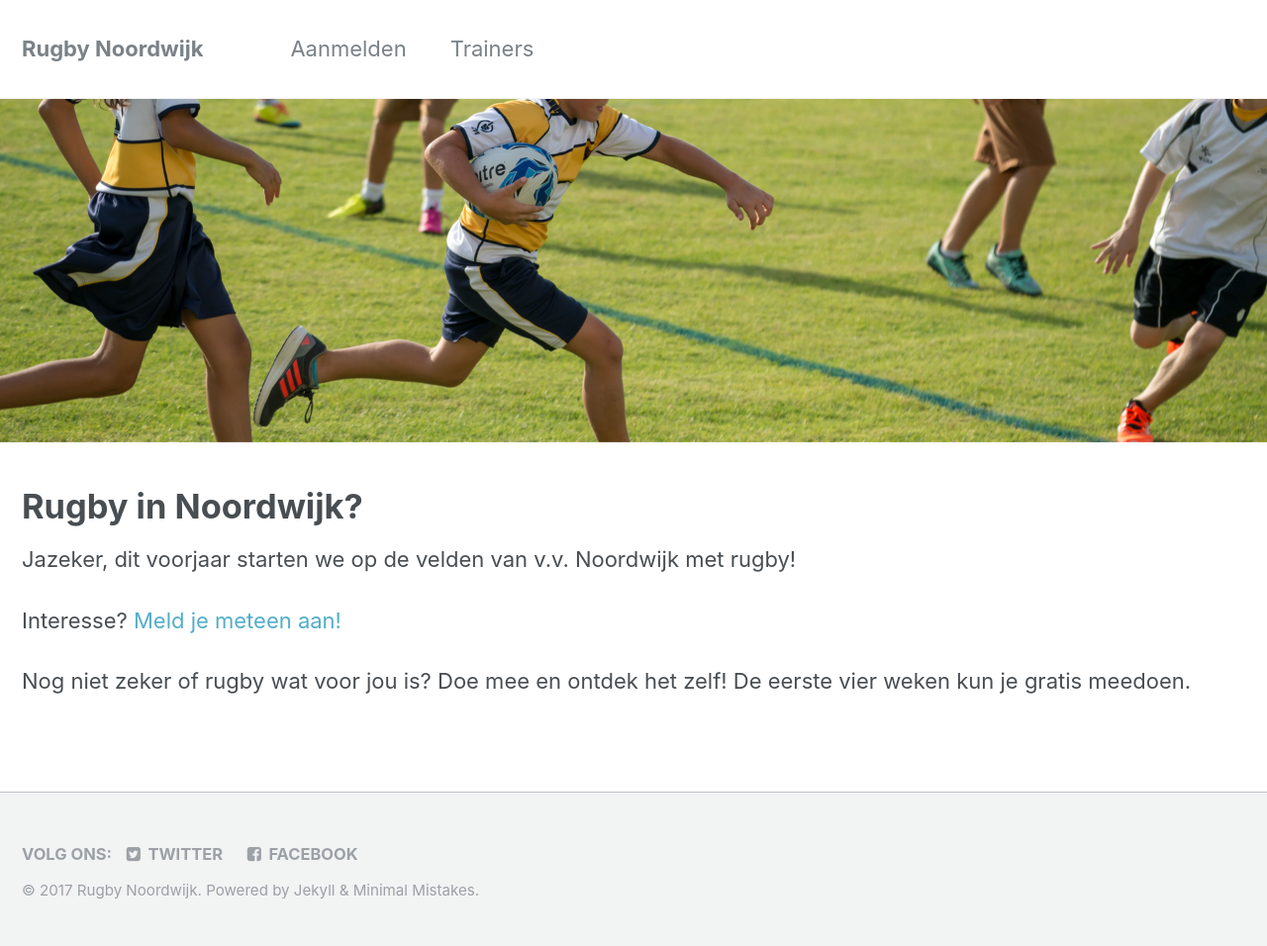
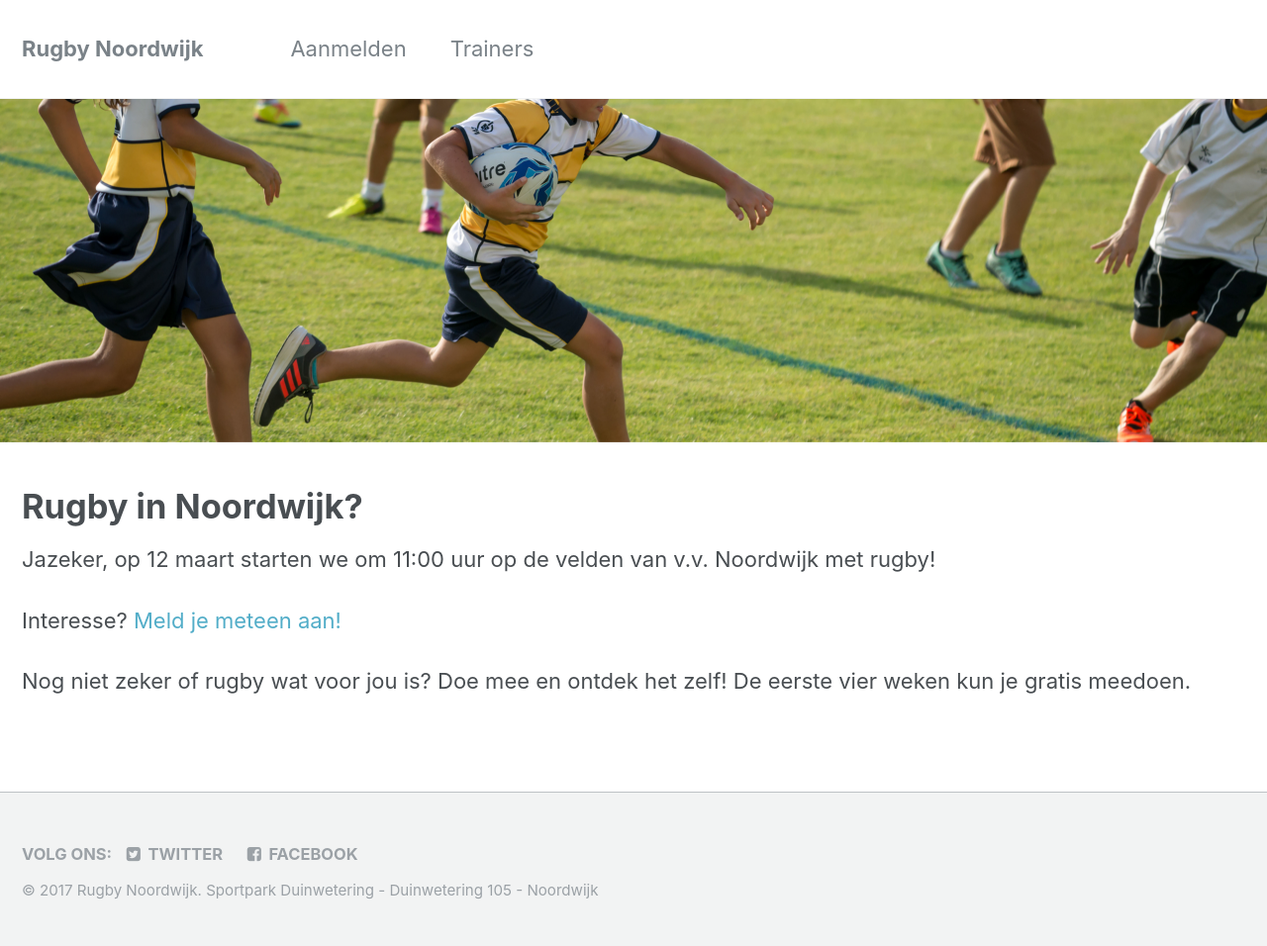
Before and after one commit to wijnandb/rugby-noordwijk, a Jekyll site: the page built from index.html, in a window 1280 px wide. Shown: the whole page at 99% size. Built offline with Jekyll 4.4.1, drawn with Linux system fonts in a browser that asks for light colours; nearby versions of some CDN libraries; library files that are not in the unit come from our copies; the list of posts is cut into pages by our own code.

Commit message:
tijdstip en plaats

```diff
--- a/_includes/footer.html
+++ b/_includes/footer.html
@@ -19,4 +19,4 @@
   </ul>
 </div>
 
-<div class="page__footer-copyright">&copy; {{ site.time | date: '%Y' }} {{ site.name | default: site.title }}. {{ site.data.ui-text[site.locale].powered_by | default: "Powered by" }} <a href="http://jekyllrb.com" rel="nofollow">Jekyll</a> &amp; <a href="https://mademistakes.com/work/minimal-mistakes-jekyll-theme/" rel="nofollow">Minimal Mistakes</a>.</div>
+<div class="page__footer-copyright">&copy; {{ site.time | date: '%Y' }} {{ site.name | default: site.title }}. Sportpark Duinwetering - Duinwetering 105 - Noordwijk <!--{{ site.data.ui-text[site.locale].powered_by | default: "Powered by" }} <a href="http://jekyllrb.com" rel="nofollow">Jekyll</a> &amp; <a href="https://mademistakes.com/work/minimal-mistakes-jekyll-theme/" rel="nofollow">Minimal Mistakes</a>.--></div>
--- a/index.html
+++ b/index.html
@@ -7,7 +7,7 @@ header:
 
 <h1>Rugby in Noordwijk?</h1>
 
-<p>Jazeker, dit voorjaar starten we op de velden van v.v. Noordwijk met rugby!</p>
+<p>Jazeker, op 12 maart starten we om 11:00 uur op de velden van v.v. Noordwijk met rugby!</p>
 
 <p>Interesse? <a href="/aanmelden/">Meld je meteen aan!</a> </p>
 
```
